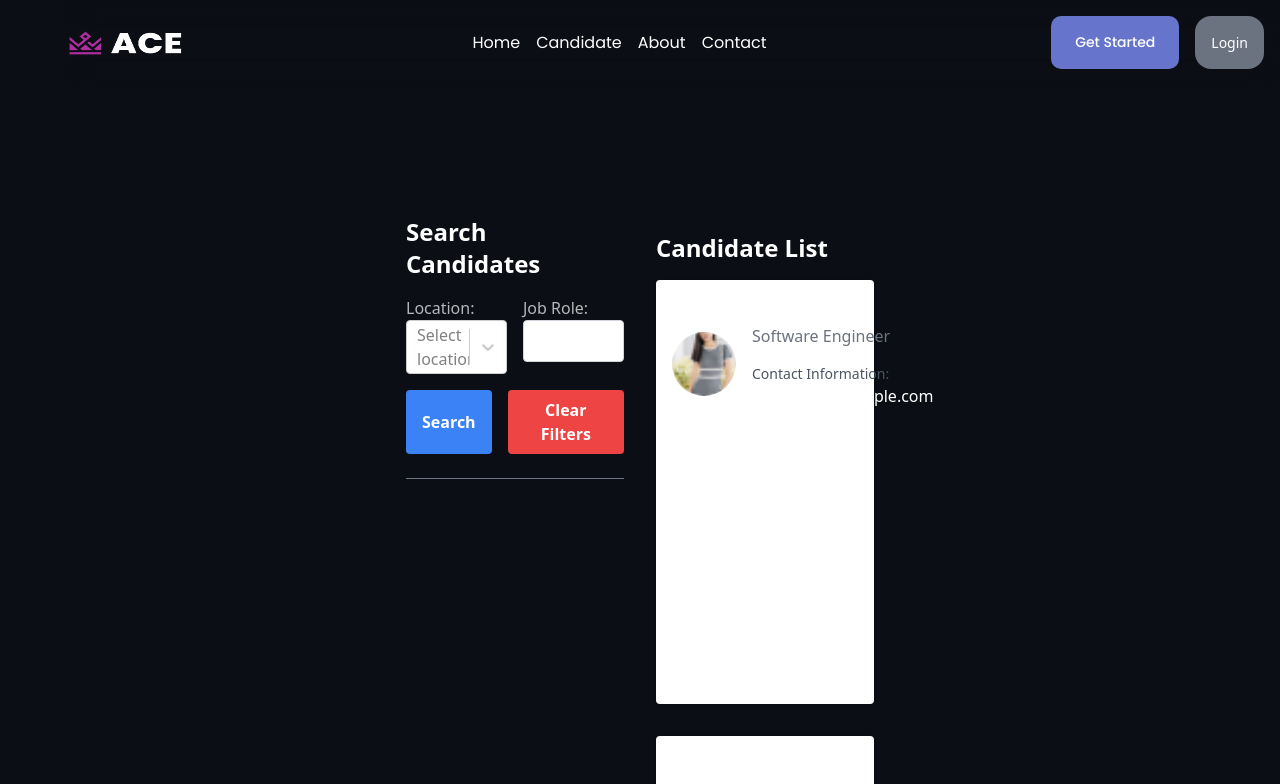
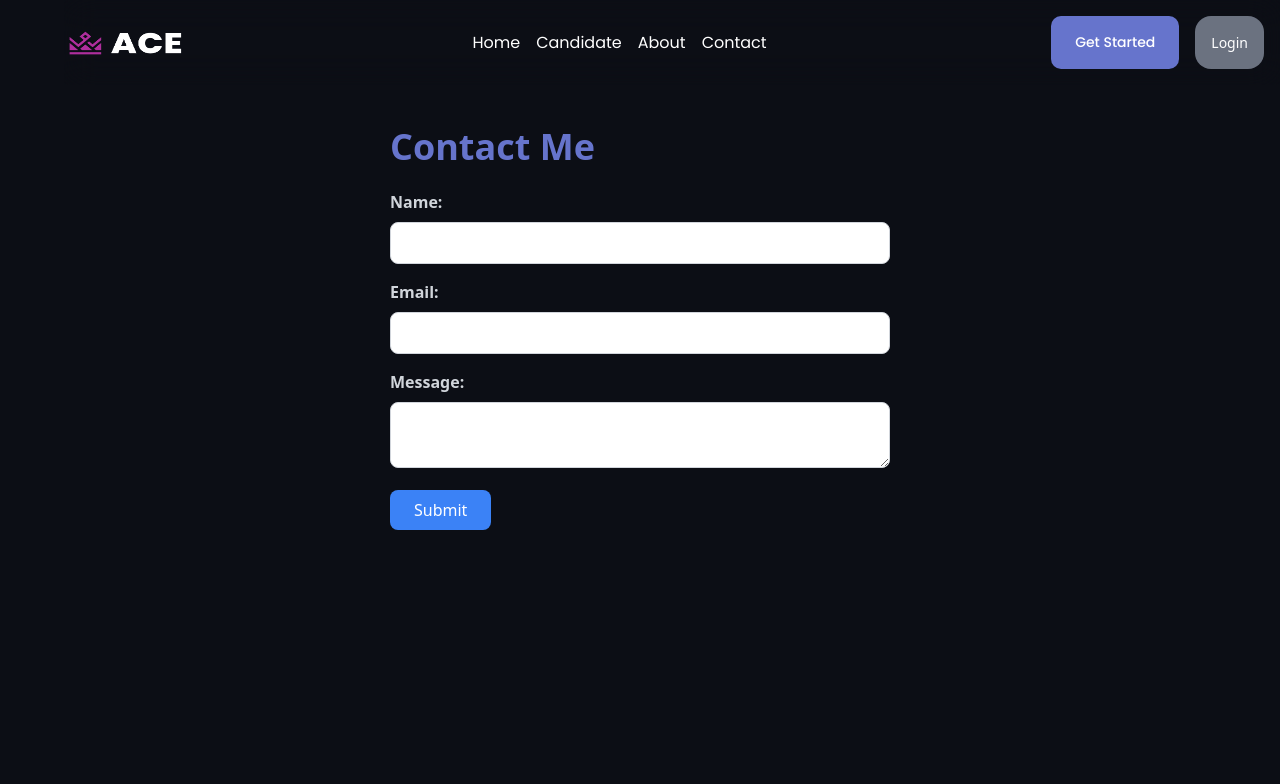
Before and after one commit to Akshay200228/StudyMonk-Task, a React (Vite) app: page /about in a window 1280 px wide. Shown: the top 784 px of the page. Built offline with nearby package versions, Linux system fonts and the light colour scheme.

Commit message:
Update candidate section and start adding framer motion

```diff
--- a/src/components/ContactForm.jsx
+++ b/src/components/ContactForm.jsx
@@ -1,112 +1,101 @@
 import React, { useState } from 'react';
-import Select from 'react-select';
-import styles from '../style';
-import { candidatesData } from '../constants/index';
+import { motion } from 'framer-motion';
+import { useInView } from 'react-intersection-observer';
 
-const uniqueLocations = Array.from(new Set(candidatesData.map(candidate => candidate.location)));
+const ContactForm = () => {
+  const [name, setName] = useState('');
+  const [email, setEmail] = useState('');
+  const [message, setMessage] = useState('');
 
-const countryOptions = uniqueLocations.map(location => ({
-  value: location,
-  label: location,
-}));
-
-const Candidate = () => {
-  const [selectedLocation, setSelectedLocation] = useState(null);
-  const [searchJobRole, setSearchJobRole] = useState('');
-  const [filteredCandidates, setFilteredCandidates] = useState(candidatesData);
-
-  const handleSearch = () => {
-    const filtered = candidatesData.filter(
-      (candidate) =>
-        (!selectedLocation || candidate.location === selectedLocation.value) &&
-        candidate.jobRole.toLowerCase().includes(searchJobRole.toLowerCase())
-    );
-    setFilteredCandidates(filtered);
+  const handleSubmit = (e) => {
+    e.preventDefault();
+    // Add your form submission logic here
+    console.log('Form submitted');
+    console.log('Name:', name);
+    console.log('Email:', email);
+    console.log('Message:', message);
+    // Reset form fields
+    setName('');
+    setEmail('');
+    setMessage('');
   };
 
-  const handleClearFilters = () => {
-    setSelectedLocation(null);
-    setSearchJobRole('');
-    setFilteredCandidates(candidatesData);
-  };
+  const [formRef, inView] = useInView({
+    triggerOnce: true, // Trigger the animation once when the form comes into view
+    threshold: 0.2, // Percentage of the form's visibility required to trigger the animation
+  });
 
   return (
-    <div className={`${styles.paddingY} mt-14 flex flex-col lg:flex-row h-screen`}>
-      <div className="w-full px-4">
-        <h2 className="mb-4 text-2xl font-bold text-white">Search Candidates</h2>
-        <div className="flex mb-4 space-x-4">
-          <div className="w-1/2">
-            <label htmlFor="locationSelect" className="block text-dimWhite">
-              Location:
-            </label>
-            <Select
-              id="locationSelect"
-              options={countryOptions}
-              value={selectedLocation}
-              onChange={(option) => setSelectedLocation(option)}
-              className="w-full"
-              isClearable
-              placeholder="Select location..."
-            />
-          </div>
-          <div className="w-1/2">
-            <label htmlFor="jobRoleInput" className="block text-dimWhite">
-              Job Role:
+    <motion.form
+      ref={formRef}
+      onSubmit={handleSubmit}
+      className="max-w-lg mx-auto"
+      initial={{ opacity: 0, y: 20 }}
+      animate={inView ? { opacity: 1, y: 0 } : {}}
+      transition={{ duration: 0.6, delay: 0.2 }}
+    >
+      <h2 className="mb-4 md:text-[36px] sm:text-[36px] text-[26px] font-bold text-gradient">Contact Me</h2>
+      <motion.div
+        className="mb-4"
+        initial={{ opacity: 0, y: 20 }}
+        animate={inView ? { opacity: 1, y: 0 } : {}}
+        transition={{ duration: 0.6, delay: 0.3 }}
+      >
+        <label htmlFor="name" className="block mb-2 font-semibold text-gray-300">
+          Name:
         </label>
         <input
-              id="jobRoleInput"
           type="text"
-              value={searchJobRole}
-              onChange={(e) => setSearchJobRole(e.target.value)}
-              className="w-full px-3 py-2 border border-gray-300 rounded focus:outline-none focus:border-blue-500"
+          id="name"
+          value={name}
+          onChange={(e) => setName(e.target.value)}
+          className="w-full px-4 py-2 border border-gray-300 rounded-lg focus:outline-none focus:border-blue-500"
         />
-          </div>
-        </div>
-        <div className="flex space-x-4">
-          <button
-            onClick={handleSearch}
-            className="px-4 py-2 font-bold text-white bg-blue-500 rounded hover:bg-blue-700"
+      </motion.div>
+      <motion.div
+        className="mb-4"
+        initial={{ opacity: 0, y: 20 }}
+        animate={inView ? { opacity: 1, y: 0 } : {}}
+        transition={{ duration: 0.6, delay: 0.4 }}
       >
-            Search
-          </button>
-          <button
-            onClick={handleClearFilters}
-            className="px-4 py-2 font-bold text-white bg-red-500 rounded hover:bg-red-700"
+        <label htmlFor="email" className="block mb-2 font-semibold text-gray-300">
+          Email:
+        </label>
+        <input
+          type="email"
+          id="email"
+          value={email}
+          onChange={(e) => setEmail(e.target.value)}
+          className="w-full px-4 py-2 border border-gray-300 rounded-lg focus:outline-none focus:border-blue-500"
+        />
+      </motion.div>
+      <motion.div
+        className="mb-4"
+        initial={{ opacity: 0, y: 20 }}
+        animate={inView ? { opacity: 1, y: 0 } : {}}
+        transition={{ duration: 0.6, delay: 0.5 }}
       >
-            Clear Filters
-          </button>
-        </div>
-        <hr className="my-6 border-gray-500" />
-      </div>
-
-      <div className="w-full px-4 mt-4">
-        <h2 className="text-2xl font-bold text-white">Candidate List</h2>
-        <div className="grid grid-cols-1 gap-8 mt-4 text-white">
-          {filteredCandidates.map((candidate) => (
-            <div key={candidate.id} className="bg-white rounded shadow">
-              <div className="flex items-center p-4">
-                <img
-                  src={candidate.image}
-                  alt={`Candidate ${candidate.id}`}
-                  className="w-16 h-16 mr-4 rounded-full"
-                />
-                <div>
-                  <h3 className="text-lg font-semibold">{candidate.name}</h3>
-                  <p className="text-gray-500">{candidate.jobRole}</p>
-                  <div className="mt-4">
-                    <p className="text-sm text-gray-600">Contact Information:</p>
-                    <p>{candidate.email}</p>
-                    <p>{candidate.phone}</p>
-                  </div>
-                </div>
-              </div>
-              <p className="p-4 mt-2">{candidate.description}</p>
-            </div>
-          ))}
-        </div>
-      </div>
-    </div>
+        <label htmlFor="message" className="block mb-2 font-semibold text-gray-300">
+          Message:
+        </label>
+        <textarea
+          id="message"
+          value={message}
+          onChange={(e) => setMessage(e.target.value)}
+          className="w-full px-4 py-2 border border-gray-300 rounded-lg focus:outline-none focus:border-blue-500"
+        ></textarea>
+      </motion.div>
+      <motion.button
+        type="submit"
+        className="px-6 py-2 text-white bg-blue-500 rounded-lg hover:bg-blue-600 focus:outline-none"
+        initial={{ opacity: 0, y: 20 }}
+        animate={inView ? { opacity: 1, y: 0 } : {}}
+        transition={{ duration: 0.6, delay: 0.6 }}
+      >
+        Submit
+      </motion.button>
+    </motion.form>
   );
 };
 
-export default Candidate;
+export default ContactForm;
--- a/src/pages/Candidate.jsx
+++ b/src/pages/Candidate.jsx
@@ -1,5 +1,6 @@
 import React, { useState } from 'react';
 import Select from 'react-select';
+import { motion } from 'framer-motion';
 import styles from '../style';
 import { candidatesData } from '../constants/index';
 
@@ -31,14 +32,20 @@ const Candidate = () => {
   };
 
   return (
-    <div className={`${styles.paddingY} mt-14 flex flex-col lg:flex-row h-screen`}>
+    <motion.div
+      className={`${styles.paddingY} mt-14 flex flex-col lg:flex-row h-screen`}
+      initial={{ opacity: 0, y: -50 }}
+      animate={{ opacity: 1, y: 0 }}
+      transition={{ duration: 0.5 }}
+    >
       <div className="w-full px-4">
         <h2 className="mb-4 text-2xl font-bold text-white">Search Candidates</h2>
-        <div className="flex items-center mb-4">
-          <div className="w-1/2 mr-2">
-            <label htmlFor="locationSelect" className="block text-dimWhite">
+        <div className="flex flex-col items-center mb-4 lg:flex-row">
+          <label htmlFor="locationSelect" className="w-auto mb-2 lg:mb-0 lg:mr-2 text-dimWhite">
             Location:
           </label>
+          <div className="w-full mb-4 xl:mb-0 lg:w-1/2 lg:ml-2">
+            <div className="relative">
               <Select
                 id="locationSelect"
                 options={countryOptions}
@@ -49,37 +56,48 @@ const Candidate = () => {
                 placeholder="Select location..."
               />
             </div>
-          <div className="w-1/2 ml-2">
-            <label htmlFor="jobRoleInput" className="block text-dimWhite">
-              Job Role:
-            </label>
+          </div>
+          <div className="w-full mb-2 xl:mb-0 lg:w-1/2 lg:ml-2">
+            <div className="relative">
               <input
                 id="jobRoleInput"
                 type="text"
                 value={searchJobRole}
                 onChange={(e) => setSearchJobRole(e.target.value)}
+                placeholder='Job Role'
                 className="w-full px-3 py-2 border border-gray-300 rounded focus:outline-none focus:border-blue-500"
               />
+              <label
+                htmlFor="jobRoleInput"
+                className="absolute top-0 left-3 -mt-2 px-1 font-semibold text-xs bg-[#29347a] text-white rounded-tr rounded-lg"
+              >
+                Job Role
+              </label>
             </div>
+          </div>
+        </div>
+
+        <div className="flex flex-col lg:flex-row">
           <button
             onClick={handleSearch}
-            className="px-4 py-2 ml-2 font-bold text-white bg-blue-500 rounded hover:bg-blue-700"
+            className="w-full px-4 py-2 mt-2 font-bold text-white bg-blue-500 rounded lg:w-auto lg:mt-0 lg:ml-2 hover:bg-blue-700 btn whitespace-nowrap"
           >
             Search
           </button>
           <button
             onClick={handleClearFilters}
-            className="px-4 py-2 ml-2 font-bold text-white bg-red-500 rounded hover:bg-red-700"
+            className="w-full px-4 py-2 mt-2 font-bold text-white bg-red-500 rounded lg:w-auto lg:mt-0 lg:ml-2 hover:bg-red-700 btn whitespace-nowrap"
           >
             Clear Filters
           </button>
         </div>
+
         <hr className="my-6 border-gray-500" />
 
         <h2 className="mt-4 text-2xl font-bold text-white">Candidate List</h2>
         <div className="flex flex-wrap mt-4 overflow-y-auto text-white" style={{ maxHeight: 'calc(100vh - 300px)' }}>
           {filteredCandidates.map((candidate) => (
-            <div key={candidate.id} className="w-full p-2 sm:w-1/2 lg:w-1/3 xl:w-1/4">
+            <div key={candidate.id} className="w-full p-2 sm:w-1/2 lg:w-1/3">
               <div className="bg-[#29347a] rounded shadow">
                 <div className="flex items-center p-4">
                   <img
@@ -87,12 +105,12 @@ const Candidate = () => {
                     alt={`Candidate ${candidate.id}`}
                     className="w-16 h-16 mr-4 rounded-full"
                   />
-                  <div>
+                  <div className="flex flex-col">
                     <h3 className="text-lg font-semibold">{candidate.name}</h3>
                     <p className="text-dimWhite">{candidate.jobRole}</p>
                     <div className="mt-4">
                       <p className="text-sm text-dimWhite">Contact Information:</p>
-                      <p>{candidate.email}</p>
+                      <p className="truncate">{candidate.email}</p>
                       <p>{candidate.phone}</p>
                     </div>
                   </div>
@@ -103,7 +121,7 @@ const Candidate = () => {
           ))}
         </div>
       </div>
-    </div>
+    </motion.div>
   );
 };
 
--- a/tailwind.config.js
+++ b/tailwind.config.js
@@ -20,7 +20,7 @@ module.exports = {
       sm: "768px",
       md: "1060px",
       lg: "1200px",
-      xl: "1700px",
+      xl: "1800px",
     },
   },
   plugins: [],
```
Also changed, not shown: src/components/Navbar.jsx (+7 -5 lines), src/constants/index.js (line endings or trailing spaces). Lines whose indentation alone changed are shown as unchanged.
